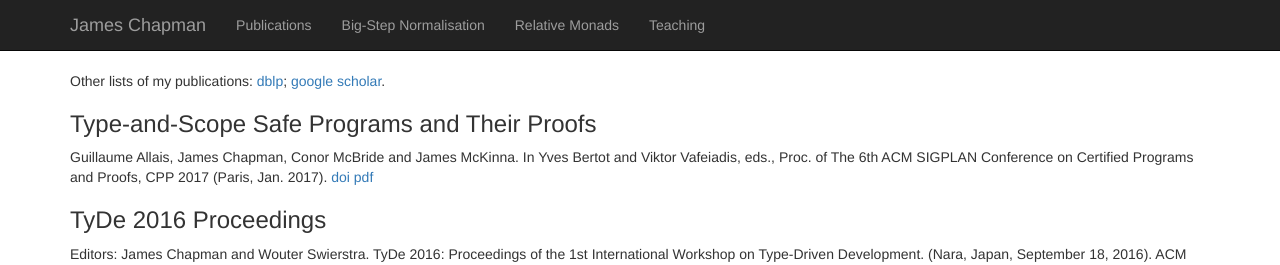
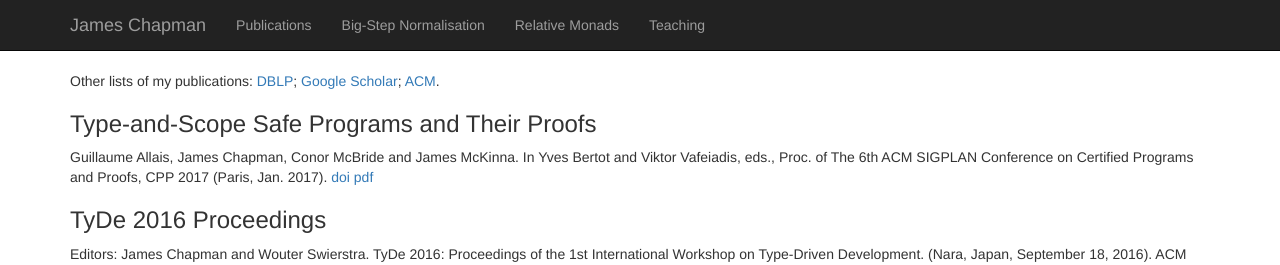
Before and after one commit to jmchapman/jmchapman.github.io, a Jekyll site: the page built from Publications.html, in a window 1280 px wide. Shown: the top 265 px of the page. Built offline with Jekyll 4.4.1, drawn with Linux system fonts in a browser that asks for light colours; nearby versions of some CDN libraries.

Commit message:
added ACM author link

```diff
--- a/Publications.html
+++ b/Publications.html
@@ -4,7 +4,10 @@ title: James Chapman - Publications
 ---
 <div class="blurb">
   <article>
-    Other lists of my publications: <a href="http://dblp.uni-trier.de/pers/hd/c/Chapman_0001:James">dblp</a>; <a href="https://scholar.google.co.uk/citations?user=1Zxv5UoAAAAJ">google scholar</a>.
+    Other lists of my publications:
+    <a href="http://dblp.uni-trier.de/pers/hd/c/Chapman_0001:James">DBLP</a>;
+    <a href="https://scholar.google.co.uk/citations?user=1Zxv5UoAAAAJ">Google Scholar</a>;
+    <a href="http://dl.acm.org/author_page.cfm?id=81436599505">ACM</a>.
   </article>
   <article id="semkit">
     <h3>Type-and-Scope Safe Programs and Their Proofs</h3>
```
